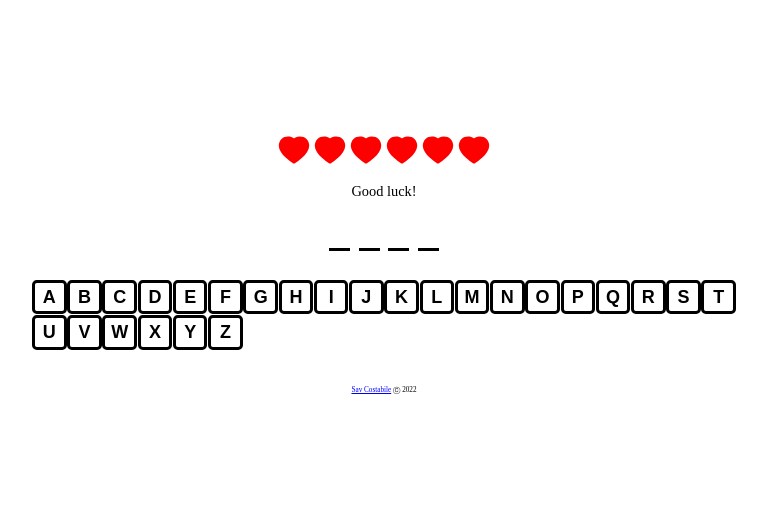
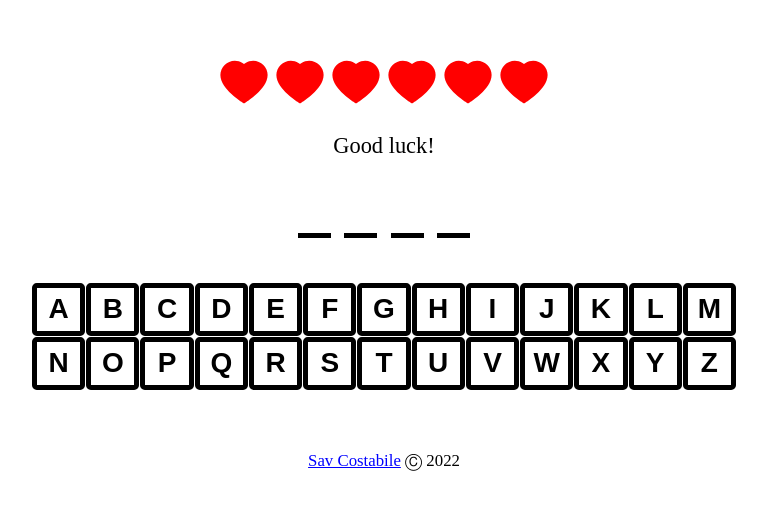
Before and after one commit to Lunaliar/hangman, a React (Vite) app: page / in a window 1280 px wide. Shown: the part 141-650 px from the top of the page, without its empty margins (256-1023 px from the left). Built offline with nearby package versions, Linux system fonts and the light colour scheme.

Commit message:
responsive font fix

```diff
--- a/src/app.css
+++ b/src/app.css
@@ -11,7 +11,8 @@
   max-height: 100vh;
 }
 .credit {
-  margin-bottom: 0.5rem;
+  font-size: 1.5em;
+  margin-bottom: 0.5em;
 }
 .credit a {
   color: blue;
@@ -22,6 +23,16 @@
   }
   .keyboard {
     width: 55vw;
+  }
+}
+@media screen and (min-width: 60rem) {
+  .App {
+    font-size: 0.7em;
+  }
+}
+@media screen and (min-width: 114rem) {
+  .App {
+    font-size: 1.7em;
   }
 }
 
```
